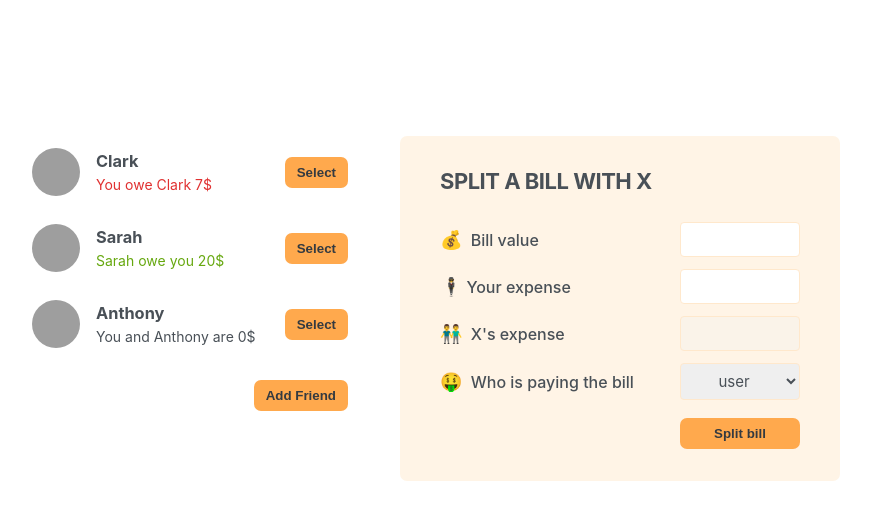
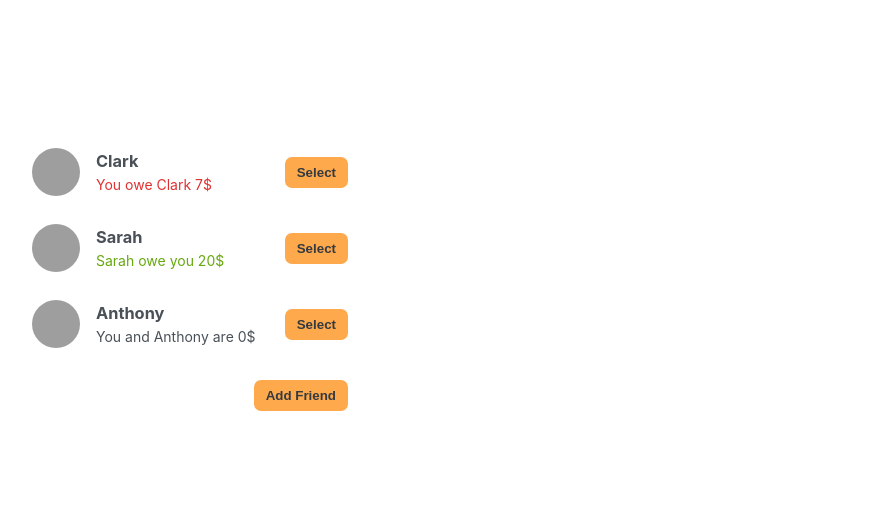
Before and after one commit to Chiragadve/eat-n-split, a React (Create React App) app: page / in a window 1280 px wide. Shown: the top 520 px of the page, without its empty margins (210-1081 px from the left). Built offline with nearby package versions, Linux system fonts and the light colour scheme; grey boxes are pictures that could not be loaded.

Commit message:
props wiring

```diff
--- a/src/App.js
+++ b/src/App.js
@@ -31,6 +31,7 @@
 export default function App() {
   const [friends, setFriends] = useState(initialFriends);
   const [showAddFriend, setShowAddFriend] = useState(false);
+  const [selectedFriend, setSelectedFriend] = useState(null);
 
   function handleShowAddFriend() {
     setShowAddFriend((show) => !show);
@@ -40,33 +41,49 @@
     setFriends((friends) => [...friends, friend]);
     setShowAddFriend(false);
   }
+
+  function handleSelection(friend) {
+    // setSelectedFriend(friend);
+    setSelectedFriend((cur) => (cur?.id === friend.id ? null : friend));
+    setShowAddFriend(false);
+  }
   return (
     <div className="app">
       <div className="sidebar">
-        <FriendList friends={friends} />
+        <FriendList
+          friends={friends}
+          onSelection={handleSelection}
+          selectedFriend={selectedFriend}
+        />
         {showAddFriend && <FormAddFriend onAddFriend={handleAddFriend} />}
         <Button onClick={handleShowAddFriend}>
           {showAddFriend ? "Close" : "Add Friend"}
         </Button>
       </div>
-      <FormSplitBill />
+      {selectedFriend && <FormSplitBill selectedFriend={selectedFriend} />}
     </div>
   );
 }
 
-function FriendList({ friends }) {
+function FriendList({ friends, onSelection, selectedFriend }) {
   return (
     <ul>
       {friends.map((friend) => (
-        <Friend friend={friend} key={friend.id} />
+        <Friend
+          friend={friend}
+          key={friend.id}
+          selectedFriend={selectedFriend}
+          onSelection={onSelection}
+        />
       ))}
     </ul>
   );
 }
 
-function Friend({ friend }) {
+function Friend({ friend, onSelection, selectedFriend }) {
+  const isSelected = selectedFriend?.id === friend.id;
   return (
-    <li>
+    <li className={isSelected ? "Selected" : ""}>
       <img src={friend.image} alt={friend.name} />
       <h3>{friend.name}</h3>
 
@@ -85,7 +102,9 @@
           You and {friend.name} are {Math.abs(friend.balance)}$
         </p>
       )}
-      <Button>Select</Button>
+      <Button onClick={() => onSelection(friend)}>
+        {isSelected ? "Close" : "Select"}
+      </Button>
     </li>
   );
 }
@@ -129,23 +148,23 @@
   );
 }
 
-function FormSplitBill() {
+function FormSplitBill({ selectedFriend }) {
   return (
     <form className="form-split-bill">
-      <h2>Split a bill with X</h2>
+      <h2>Split a bill with {selectedFriend.name}</h2>
       <label>💰 Bill value</label>
       <input type="text" />
 
       <label>🕴Your expense</label>
       <input type="text" />
 
-      <label>👬 X's expense</label>
+      <label>👬 {selectedFriend.name}'s expense</label>
       <input type="text" disabled />
 
       <label>🤑 Who is paying the bill</label>
       <select>
-        <option value="user">user</option>
-        <option value="friend">friend</option>
+        <option value="user">You</option>
+        <option value="friend">{selectedFriend.name}</option>
       </select>
 
       <Button>Split bill</Button>
```
